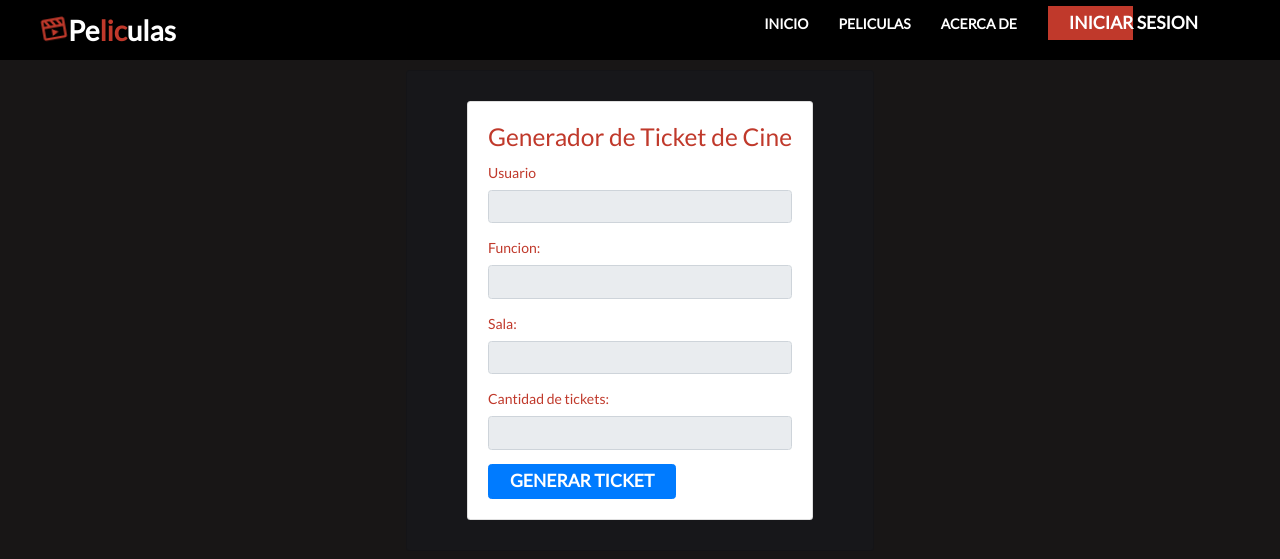
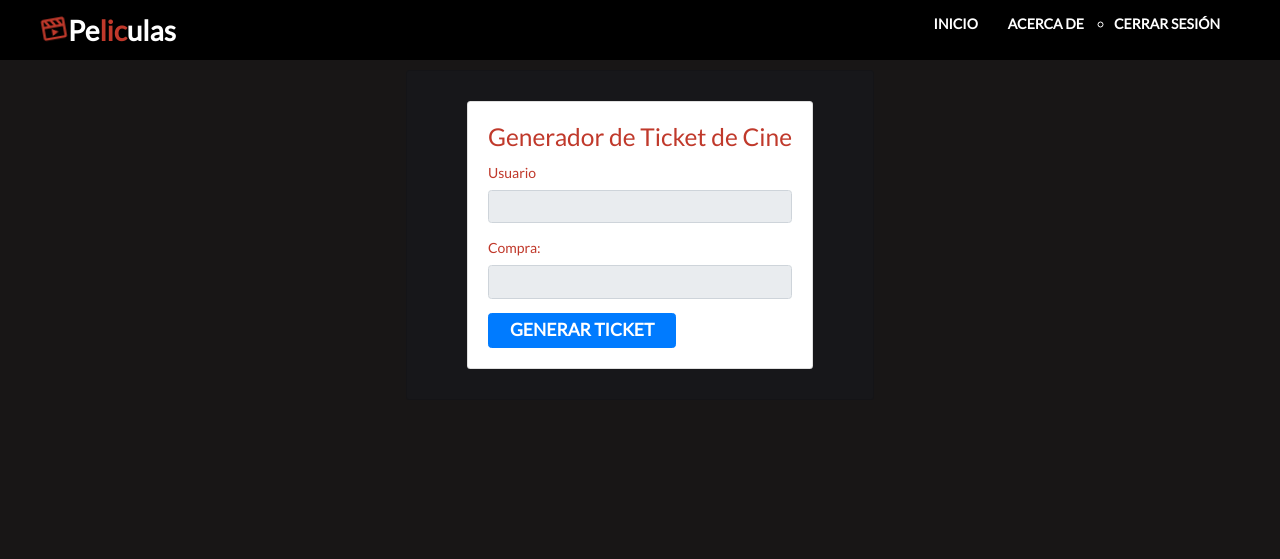
Before and after one commit to winsignares/Cine, a Flask app: page /fronted/CTicket in a window 1280 px wide. Shown: the top 559 px of the page. Run offline with Flask 3, Linux system fonts and the light colour scheme; data that the repository does not hold is empty; some libraries are stand-ins or nearby versions.

Commit message:
guardar ticket

```diff
--- a/src/config/static/js/BIJS/Ticket.js
+++ b/src/config/static/js/BIJS/Ticket.js
@@ -18,6 +18,8 @@ function autoRellenarInputsNoEditables() {
         console.error('Error al obtener los datos del ticket:', error);
       });
   }
+
+  window.onload = autoRellenarInputsNoEditables;
 
   window.onload = autoRellenarInputsNoEditables;
 
--- a/src/config/templates/Main/IndexTicket.html
+++ b/src/config/templates/Main/IndexTicket.html
@@ -7,13 +7,16 @@
                 <i class='bx bx-movie-play bx-tada main-color'></i>Pe<span class="main-color">lic</span>ulas
             </a>
             <ul class="nav-menu" id="nav-menu">
-                <li><a href="indexMain">Inicio</a></li>
-                <li><a href="indexMain">Peliculas</a></li>
-                <li><a href="./acercaDe.html">Acerca de</a></li>
+                <li id="usuario"><a href="indexMain">Inicio</a></li>
+                <li><a href="IndexAcercaDe">Acerca de</a></li>
                 <li>
-                    <a href="./main.html" class="btn btn-hover">
-                        <span>Iniciar sesion</span>
+                    <a href="#"  id="user-menu" style="display: none;">
+                        <span id="user-name"></span>
+                        <i class="bx bx-chevron-down"></i>
                     </a>
+                    <ul class="sub-menu" id="user-submenu">
+                        <li><a href="#" id="logout">Cerrar sesión</a></li>
+                    </ul>
                 </li>
             </ul>
             <!-- MENU PARA CELULAR -->
@@ -35,16 +38,8 @@
                     <input type="text" class="form-control" id="Usuario" required readonly>
                 </div>
                 <div class="form-group">
-                    <label for="funcion">Funcion:</label>
-                    <input type="text" class="form-control" id="id_funcion" required readonly>
-                </div>
-                <div class="form-group">
-                    <label for="funcion">Sala:</label>
-                    <input type="text" class="form-control" id="id_sala" required readonly>
-                </div>
-                <div class="form-group">
-                    <label for="Cticket">Cantidad de tickets:</label>
-                    <input type="text" class="form-control" id="ticket" required readonly>
+                    <label for="funcion">Compra:</label>
+                    <input type="text" class="form-control" id="id_compra" required readonly>
                 </div>
                 <button type="submit" class="btn btn-primary">Generar Ticket</button>
             </form>
--- a/src/config/templates/Main/LayoutTicket.html
+++ b/src/config/templates/Main/LayoutTicket.html
@@ -14,6 +14,7 @@
         <link href='https://unpkg.com/boxicons@2.0.7/css/boxicons.min.css' rel='stylesheet'>
             <!---ESTE ES EL CSS DE ASIENTOS-->
     <link rel="stylesheet" type="text/css" href="{{url_for('static', filename='/css/CTicket.css')}}">
+
     </head>
     <body>
         {% block body %}
@@ -22,7 +23,8 @@
 
 
         <!--MIS SCRIPTS-->
-
+        <script src="{{url_for('static', filename='/js/BIJS/main.js')}}"></script>
+        <script src="{{url_for('static', filename='/js/BIJS/Ticket.js')}}"></script>
         <script src="https://cdn.jsdelivr.net/npm/axios/dist/axios.min.js"></script>
     </body>
 </html>
--- a/src/rutas/Asientos.py
+++ b/src/rutas/Asientos.py
@@ -49,7 +49,7 @@ def savecompras():
     new_compra = compras(id_usuarios, id_funcion, cantidad_tickets, total_pagado, fecha_compra)
     db.session.add(new_compra)
     db.session.commit()
-    return '/Tcompra'
+    return jsonify({'id': new_compra.id})
 
 #guardar asiento
 @routes_asientos.route('/save_asiento', methods=['POST'] )
@@ -97,3 +97,34 @@ def obtener_id_usuario():
         return jsonify({'id_usuario': id_usuario})
     else:
         return jsonify({'error': 'Token de usuario inválido'})
+
+@routes_asientos.route('/guardar_tickets', methods=['POST'])
+def guardar_tickets():
+    datos_ticket = request.get_json()
+
+    # Obtener los datos del ticket desde el cuerpo de la solicitud
+    id_usuarios = datos_ticket['id_usuarios']
+    id_funcion = datos_ticket['id_funcion']
+    cantidad_tickets = datos_ticket['cantidad_tickets']
+    total_pagado = datos_ticket['total_pagado']
+    fecha_compra = datos_ticket['fecha_compra']
+
+    # Crear un nuevo registro de ticket en la tabla tblcompras
+    nuevo_ticket = compras(
+        id_usuarios=id_usuarios,
+        id_funcion=id_funcion,
+        cantidad_tickets=cantidad_tickets,
+        total_pagado=total_pagado,
+        fecha_compra=fecha_compra
+    )
+
+    db.session.add(nuevo_ticket)
+    db.session.commit()
+
+    # Obtener el ID del ticket recién creado
+    id_ticket = nuevo_ticket.id
+
+    # Resto del código...
+
+    # Retornar la respuesta con el ID del ticket
+    return jsonify({'id_ticket': id_ticket})
--- a/src/rutas/Ticket.py
+++ b/src/rutas/Ticket.py
@@ -1,9 +1,31 @@
 from config.db import db, app, ma
 from flask import Blueprint, Flask,  redirect, request, jsonify, json, session, render_template
 routes_CTicket = Blueprint("routes_CTicket", __name__)
+from Model.tickets import tickets
+from Model.Compras import compras
+from Model.Usuarios import usuarios
 
 
 @routes_CTicket.route('/CTicket', methods=['GET'] )
 def indexTicket():
 
     return render_template('/Main/IndexTicket.html')
+
+@routes_CTicket.route('/mostrar_asientos/', methods=['GET'])
+def obtener_tickets_propietario():
+    id_compra = request.args.get('idCompra')
+
+    # Obtener los tickets de la compra
+    tickets_query = tickets.query.join(compras, tickets.id_compra == compras.id).filter(compras.id == id_compra).all()
+
+    resultado = []
+    for ticket in tickets_query:
+        # Obtener el propietario del usuario
+        propietario = usuarios.query.filter(usuarios.id == ticket.id_compra).first()
+
+        resultado.append({
+            'id_ticket': ticket.id,
+            'propietario': propietario.nombre
+        })
+
+    return jsonify(resultado)
```
Also changed, not shown: src/config/static/js/BIJS/asientos.js (+67 -80 lines).
